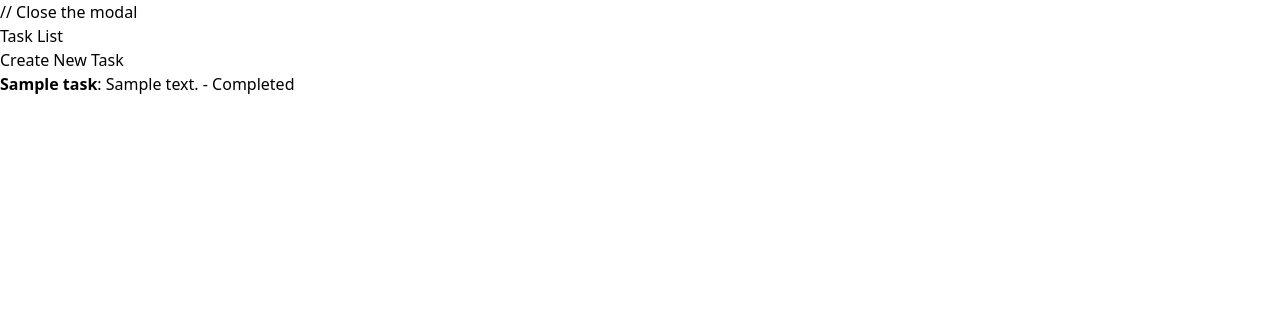
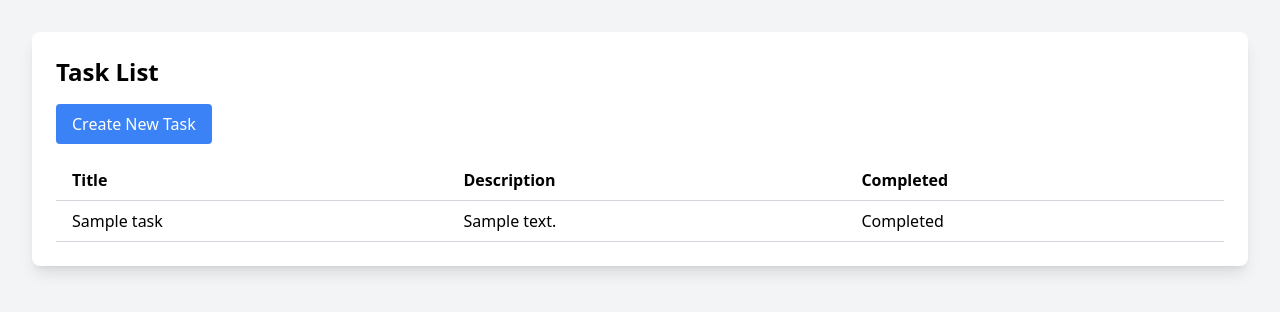
Before and after one commit to syoung-86/TaskTracker, a Django app: page / in a window 1280 px wide. Shown: the top 312 px of the page. Run offline with Django 5.2, Linux system fonts and the light colour scheme; tables that the repository leaves empty hold one stand-in row (values such as "Sample post").

Commit message:
added some styling

```diff
--- a/static/css/output.css
+++ b/static/css/output.css
@@ -553,3 +553,200 @@ video {
   --tw-contain-paint:  ;
   --tw-contain-style:  ;
 }
+
+.container {
+  width: 100%;
+}
+
+@media (min-width: 640px) {
+  .container {
+    max-width: 640px;
+  }
+}
+
+@media (min-width: 768px) {
+  .container {
+    max-width: 768px;
+  }
+}
+
+@media (min-width: 1024px) {
+  .container {
+    max-width: 1024px;
+  }
+}
+
+@media (min-width: 1280px) {
+  .container {
+    max-width: 1280px;
+  }
+}
+
+@media (min-width: 1536px) {
+  .container {
+    max-width: 1536px;
+  }
+}
+
+.static {
+  position: static;
+}
+
+.fixed {
+  position: fixed;
+}
+
+.inset-0 {
+  inset: 0px;
+}
+
+.mx-auto {
+  margin-left: auto;
+  margin-right: auto;
+}
+
+.mb-4 {
+  margin-bottom: 1rem;
+}
+
+.block {
+  display: block;
+}
+
+.flex {
+  display: flex;
+}
+
+.table {
+  display: table;
+}
+
+.w-1\/2 {
+  width: 50%;
+}
+
+.min-w-full {
+  min-width: 100%;
+}
+
+.border-collapse {
+  border-collapse: collapse;
+}
+
+.cursor-pointer {
+  cursor: pointer;
+}
+
+.items-center {
+  align-items: center;
+}
+
+.justify-center {
+  justify-content: center;
+}
+
+.rounded {
+  border-radius: 0.25rem;
+}
+
+.rounded-lg {
+  border-radius: 0.5rem;
+}
+
+.border {
+  border-width: 1px;
+}
+
+.border-b {
+  border-bottom-width: 1px;
+}
+
+.border-gray-300 {
+  --tw-border-opacity: 1;
+  border-color: rgb(209 213 219 / var(--tw-border-opacity));
+}
+
+.bg-blue-500 {
+  --tw-bg-opacity: 1;
+  background-color: rgb(59 130 246 / var(--tw-bg-opacity));
+}
+
+.bg-gray-100 {
+  --tw-bg-opacity: 1;
+  background-color: rgb(243 244 246 / var(--tw-bg-opacity));
+}
+
+.bg-gray-600 {
+  --tw-bg-opacity: 1;
+  background-color: rgb(75 85 99 / var(--tw-bg-opacity));
+}
+
+.bg-white {
+  --tw-bg-opacity: 1;
+  background-color: rgb(255 255 255 / var(--tw-bg-opacity));
+}
+
+.bg-opacity-50 {
+  --tw-bg-opacity: 0.5;
+}
+
+.p-6 {
+  padding: 1.5rem;
+}
+
+.p-8 {
+  padding: 2rem;
+}
+
+.px-4 {
+  padding-left: 1rem;
+  padding-right: 1rem;
+}
+
+.py-2 {
+  padding-top: 0.5rem;
+  padding-bottom: 0.5rem;
+}
+
+.text-left {
+  text-align: left;
+}
+
+.text-right {
+  text-align: right;
+}
+
+.text-2xl {
+  font-size: 1.5rem;
+  line-height: 2rem;
+}
+
+.text-xl {
+  font-size: 1.25rem;
+  line-height: 1.75rem;
+}
+
+.font-bold {
+  font-weight: 700;
+}
+
+.text-gray-600 {
+  --tw-text-opacity: 1;
+  color: rgb(75 85 99 / var(--tw-text-opacity));
+}
+
+.text-white {
+  --tw-text-opacity: 1;
+  color: rgb(255 255 255 / var(--tw-text-opacity));
+}
+
+.shadow-lg {
+  --tw-shadow: 0 10px 15px -3px rgb(0 0 0 / 0.1), 0 4px 6px -4px rgb(0 0 0 / 0.1);
+  --tw-shadow-colored: 0 10px 15px -3px var(--tw-shadow-color), 0 4px 6px -4px var(--tw-shadow-color);
+  box-shadow: var(--tw-ring-offset-shadow, 0 0 #0000), var(--tw-ring-shadow, 0 0 #0000), var(--tw-shadow);
+}
+
+.hover\:bg-gray-100:hover {
+  --tw-bg-opacity: 1;
+  background-color: rgb(243 244 246 / var(--tw-bg-opacity));
+}
--- a/tasks/templates/tasks/task_list.html
+++ b/tasks/templates/tasks/task_list.html
@@ -1,4 +1,4 @@
-<!DOCTYPE html>// Close the modal
+<!DOCTYPE html>
 <html>
 <head>
     <title>Task List</title>
@@ -39,25 +39,39 @@
     </style>
 </head>
 <body>
-    <h1>Task List</h1>
-    <button id="openModalBtn">Create New Task</button>
+<body class="bg-gray-100 p-8">
+    <div class="container mx-auto bg-white p-6 rounded-lg shadow-lg">
+        <h1 class="text-2xl font-bold mb-4">Task List</h1>
+        <button id="openModalBtn" class="bg-blue-500 text-white px-4 py-2 rounded mb-4">Create New Task</button>
 
-    <ul>
-        {% for task in tasks %}
-            <li>
-                <strong>{{ task.title }}</strong>: {{ task.description }} - {% if task.completed %}Completed{% else %}Not Completed{% endif %}
-            </li>
-        {% endfor %}
-    </ul>
+        <table class="min-w-full bg-white border-collapse">
+            <thead>
+                <tr>
+                    <th class="py-2 px-4 border-b border-gray-300 text-left">Title</th>
+                    <th class="py-2 px-4 border-b border-gray-300 text-left">Description</th>
+                    <th class="py-2 px-4 border-b border-gray-300 text-left">Completed</th>
+                </tr>
+            </thead>
+            <tbody>
+                {% for task in tasks %}
+                    <tr class="hover:bg-gray-100">
+                        <td class="py-2 px-4 border-b border-gray-300">{{ task.title }}</td>
+                        <td class="py-2 px-4 border-b border-gray-300">{{ task.description }}</td>
+                        <td class="py-2 px-4 border-b border-gray-300">{% if task.completed %}Completed{% else %}Not Completed{% endif %}</td>
+                    </tr>
+                {% endfor %}
+            </tbody>
+        </table>
+    </div>
 
-    <div id="taskModal" class="modal">
-        <div class="modal-content">
-            <span class="close">&times;</span>
-            <h2>Create a New Task</h2>
+    <div id="taskModal" class="modal fixed inset-0 bg-gray-600 bg-opacity-50 flex items-center justify-center" style="display: none;">
+        <div class="modal-content bg-white p-6 rounded-lg shadow-lg w-1/2">
+            <span class="close text-right text-gray-600 cursor-pointer">&times;</span>
+            <h2 class="text-xl font-bold mb-4">Create a New Task</h2>
             <form method="post" id="taskForm" action="{% url 'create_task' %}">
                 {% csrf_token %}
                 {{ form.as_p }}
-                <button type="submit">Create Task</button>
+                <button type="submit" class="bg-blue-500 text-white px-4 py-2 rounded">Create Task</button>
             </form>
         </div>
     </div>
```
